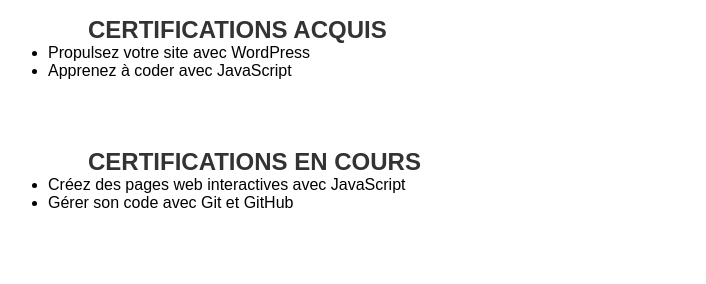
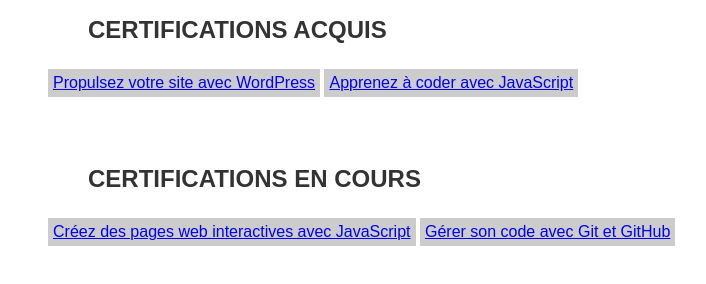
Before and after one commit to barathpoubady/portfolio_certificat, a plain HTML site: page index.html in a window 1280 px wide. Shown: the whole page, without its empty margins (0-706 px from the left). Drawn offline with Linux system fonts and the light colour scheme.

Commit message:
Modification de la mise en page des listes dans le fichier style.css et ajout des liens des certifications dans le fichier index.html

```diff
--- a/index.html
+++ b/index.html
@@ -12,16 +12,16 @@
 
 	<ul>
 	  <ol>CERTIFICATIONS ACQUIS</ol>
-	  <li>Propulsez votre site avec WordPress</li>
-	  <li>Apprenez à coder avec JavaScript</li>
+	  <li><a href="#">Propulsez votre site avec WordPress</a></li>
+	  <li><a href="#">Apprenez à coder avec JavaScript</a></li>
 	</ul>
 
 	<br/><br/>
 
 	<ul>
 	  <ol>CERTIFICATIONS EN COURS</ol>
-	  <li>Créez des pages web interactives avec JavaScript</li>
-	  <li>Gérer son code avec Git et GitHub</li>
+	  <li><a href="#">Créez des pages web interactives avec JavaScript</a></li>
+	  <li><a href="#">Gérer son code avec Git et GitHub</a></li>
 	</ul>
 
   </body>
--- a/style.css
+++ b/style.css
@@ -7,5 +7,13 @@
 	color:#333333;
 	font-weight:bold;
 	font-size:24px;
+	margin-bottom:25px;
+}
 
+li {
+    list-style: none;
+    list-style-type: square;
+    padding: 5px;
+	display: inline-table;
+	background:#cccccc;
 }
```
